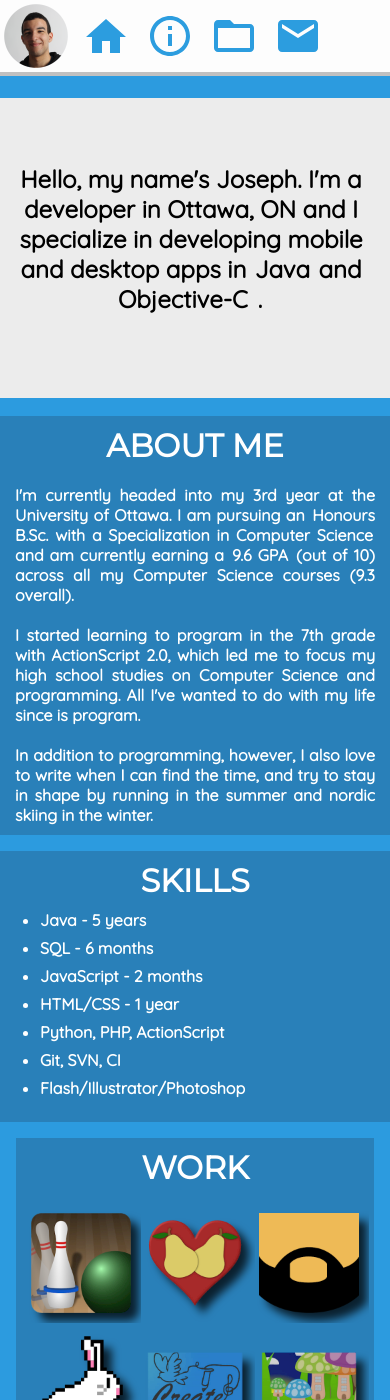
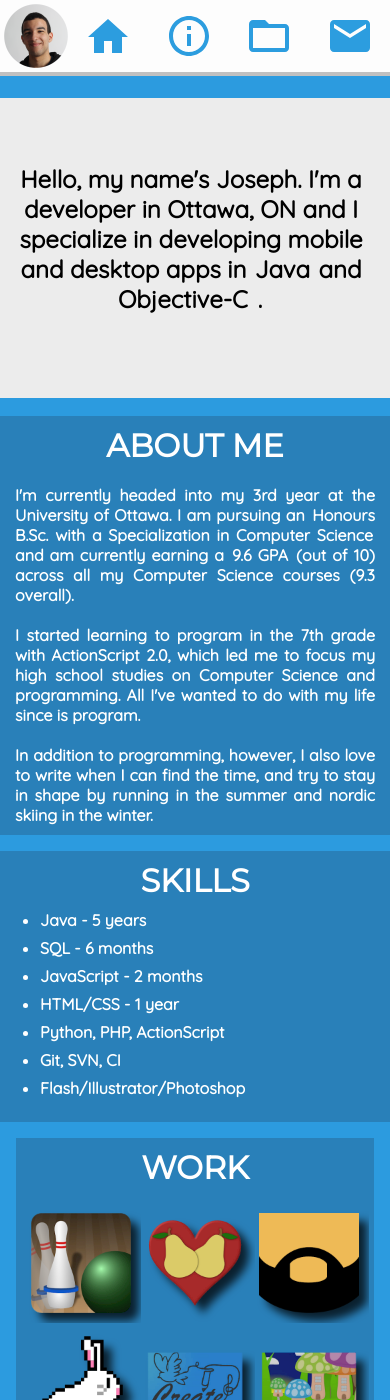
Before and after one commit to joseph-roque/joseph-roque.github.io, a Jekyll site: the page built from index.html, in a window 390 px wide and 1400 px high. Built offline with Jekyll 4.4.1, drawn with Linux system fonts in a browser that asks for light colours; nearby versions of some CDN libraries.

Commit message:
Fixing mobile header

```diff
--- a/_includes/header.html
+++ b/_includes/header.html
@@ -9,10 +9,10 @@
         <a href="#contact" class="uppercase">Contact</a>
     </div>
     <ul id="navicon">
-        <li class="navicon-rollover navicon-rollover-home"><a href="#top"></a></li>
-        <li class="navicon-rollover navicon-rollover-about"><a href="#about"></a></li>
-        <li class="navicon-rollover navicon-rollover-work"><a href="#work"></a></li>
-        <li class="navicon-rollover navicon-rollover-contact"><a href="#contact"></a></li>
+        <li class="navicon-flex-item navicon-rollover navicon-rollover-home"><a href="#top"></a></li>
+        <li class="navicon-flex-item navicon-rollover navicon-rollover-about"><a href="#about"></a></li>
+        <li class="navicon-flex-item navicon-rollover navicon-rollover-work"><a href="#work"></a></li>
+        <li class="navicon-flex-item navicon-rollover navicon-rollover-contact"><a href="#contact"></a></li>
     </ul>
 </header>
 <div id="headershadow"></div>
--- a/css/main.css
+++ b/css/main.css
@@ -68,33 +68,27 @@ img.nav-profile-img {
 
 #navicon {
     display:none;
-    position:relative;
 }
-#navicon li {
+/*#navicon li {
     margin:0;
     padding:0;
     list-style:none;
     position:absolute;
     top:16px;
-}
+}*/
 #navicon li, #navicon a {
     height:40px;
-    display:block;
 }
 .navicon-rollover-home {
-    left:18px;
     background:url("../assets/navigation/ic_home_48px.svg");
 }
 .navicon-rollover-about {
-    left:82px;
     background:url("../assets/navigation/ic_info_outline_48px.svg");
 }
 .navicon-rollover-work {
-    left:146px;
     background:url("../assets/navigation/ic_folder_open_48px.svg");
 }
 .navicon-rollover-contact {
-    left:210px;
     background:url("../assets/navigation/ic_mail_48px.svg");
 }
 .navicon-rollover {width:40px;}
@@ -256,7 +250,22 @@ footer.site-footer {
     }
 
     #navicon {
-        display:inline;
+        padding:0;
+        margin:16px auto;
+        list-style:none;
+
+        display: -webkit-box;
+        display: -moz-box;
+        display: -ms-flexbox;
+        display: -webkit-flex;
+        display: flex;
+
+        -webkit-flex-flow: row wrap;
+        justify-content: space-around;
+    }
+
+    .navicon-flex-item {
+        margin:0 auto;
     }
 
     .container-title {
```
